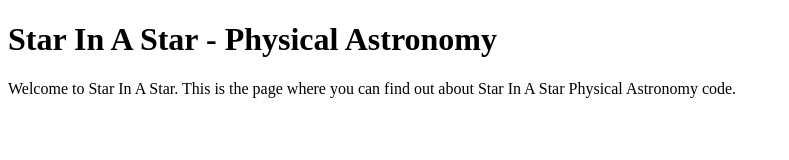
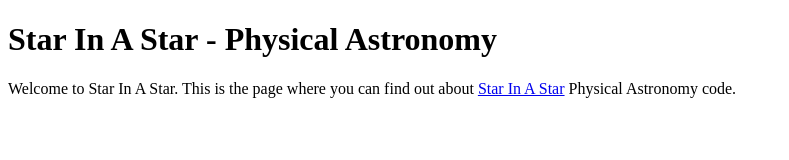
Before and after one commit to starinastar/starinastar.github.io, a plain HTML site: page index.html in a window 1280 px wide. Shown: the whole page, without its empty margins (0-789 px from the left). Drawn offline with Linux system fonts and the light colour scheme.

Commit message:
add link

```diff
--- a/index.html
+++ b/index.html
@@ -2,6 +2,6 @@
 <html>
 <body>
 <h1>Star In A Star - Physical Astronomy</h1>
-<p>Welcome to Star In A Star. This is the page where you can find out about Star In A Star Physical Astronomy code.</p>
+<p>Welcome to Star In A Star. This is the page where you can find out about <a href="https://starinastar.com">Star In A Star</a> Physical Astronomy code.</p>
 </body>
 </html>
```
